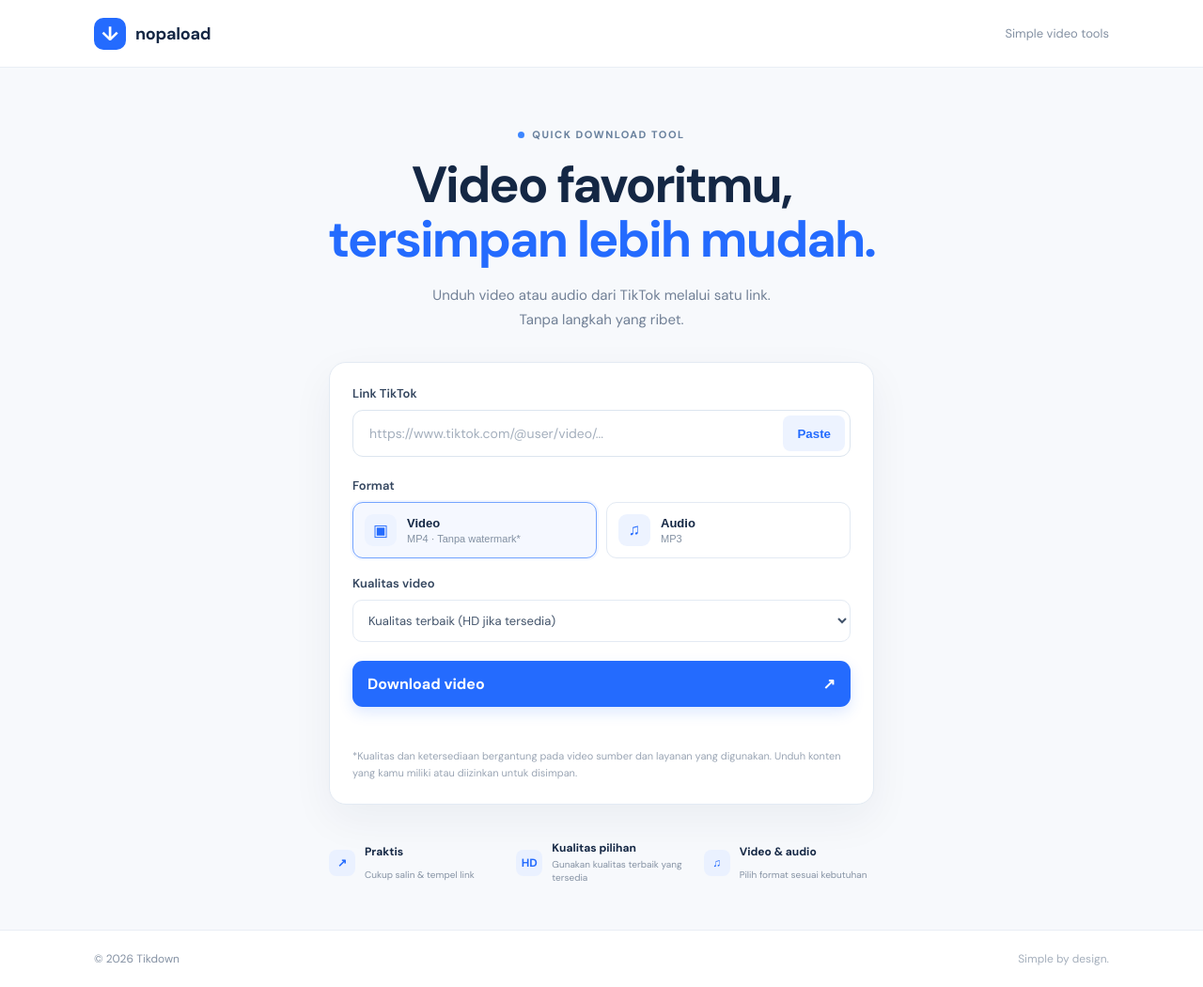
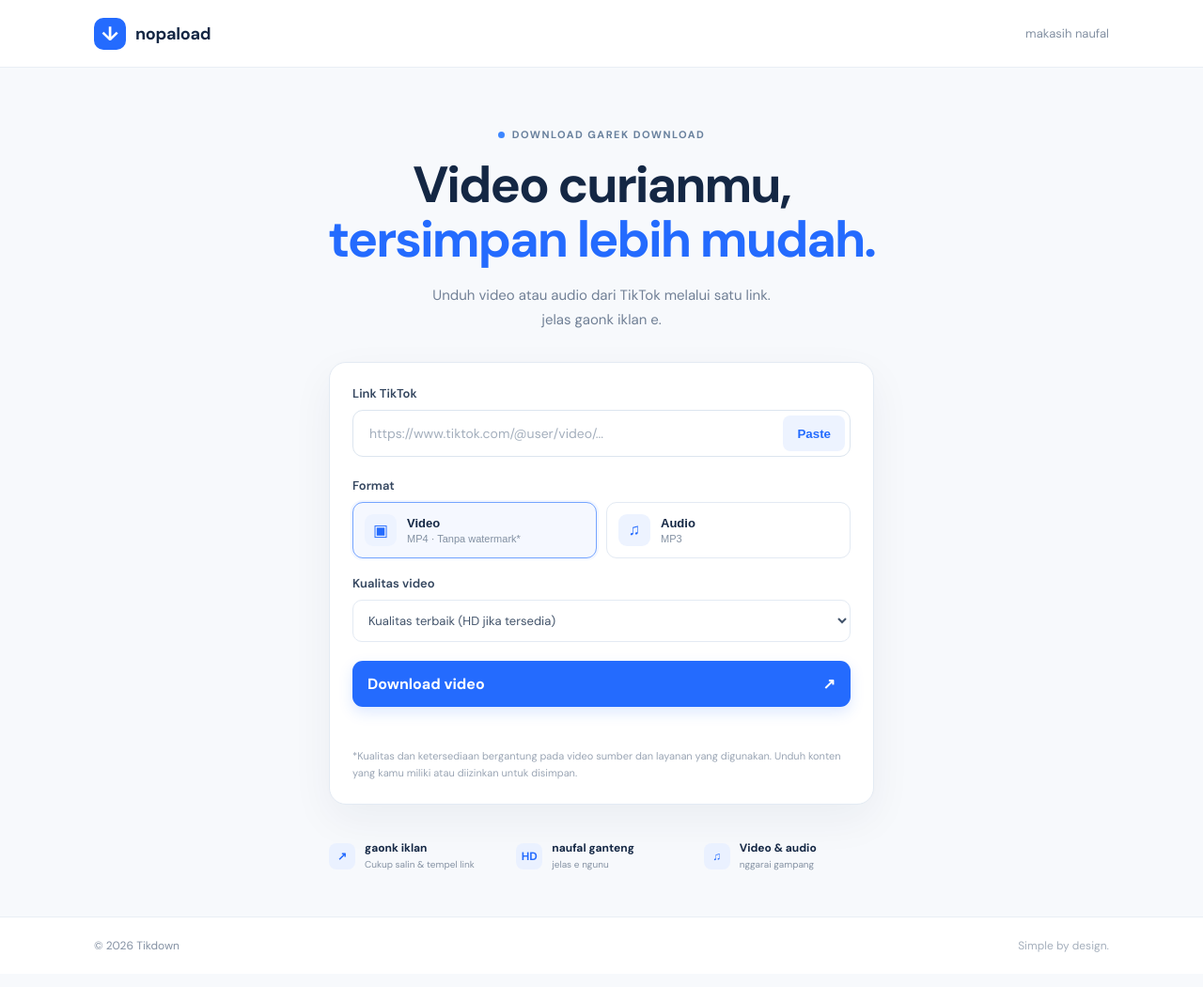
Before and after one commit to naufalraja/tiktok, a website: page index.html in a window 1280 px wide. Shown: the whole page at 94% size. Drawn offline with Linux system fonts and the light colour scheme.

Commit message:
Update index.html

```diff
--- a/index.html
+++ b/index.html
@@ -12,14 +12,14 @@
 <body>
   <header class="topbar">
     <a class="brand" href="#"><span class="brand-icon">↓</span><span>nopaload</span></a>
-    <span class="top-note">Simple video tools</span>
+    <span class="top-note">makasih naufal</span>
   </header>
 
   <main>
     <section class="hero">
-      <div class="eyebrow"><span class="dot"></span> QUICK DOWNLOAD TOOL</div>
-      <h1>Video favoritmu,<br><span>tersimpan lebih mudah.</span></h1>
-      <p class="subtitle">Unduh video atau audio dari TikTok melalui satu link.<br>Tanpa langkah yang ribet.</p>
+      <div class="eyebrow"><span class="dot"></span> DOWNLOAD GAREK DOWNLOAD</div>
+      <h1>Video curianmu,<br><span>tersimpan lebih mudah.</span></h1>
+      <p class="subtitle">Unduh video atau audio dari TikTok melalui satu link.<br>jelas gaonk iklan e.</p>
 
       <div class="download-card">
         <label for="urlInput">Link TikTok</label>
@@ -41,9 +41,9 @@
         <p class="disclaimer">*Kualitas dan ketersediaan bergantung pada video sumber dan layanan yang digunakan. Unduh konten yang kamu miliki atau diizinkan untuk disimpan.</p>
       </div>
       <div class="features">
-        <div><span class="feature-icon">↗</span><b>Praktis</b><small>Cukup salin & tempel link</small></div>
-        <div><span class="feature-icon">HD</span><b>Kualitas pilihan</b><small>Gunakan kualitas terbaik yang tersedia</small></div>
-        <div><span class="feature-icon">♫</span><b>Video & audio</b><small>Pilih format sesuai kebutuhan</small></div>
+        <div><span class="feature-icon">↗</span><b>gaonk iklan</b><small>Cukup salin & tempel link</small></div>
+        <div><span class="feature-icon">HD</span><b>naufal ganteng</b><small>jelas e ngunu</small></div>
+        <div><span class="feature-icon">♫</span><b>Video & audio</b><small>nggarai gampang</small></div>
       </div>
     </section>
   </main>
```
